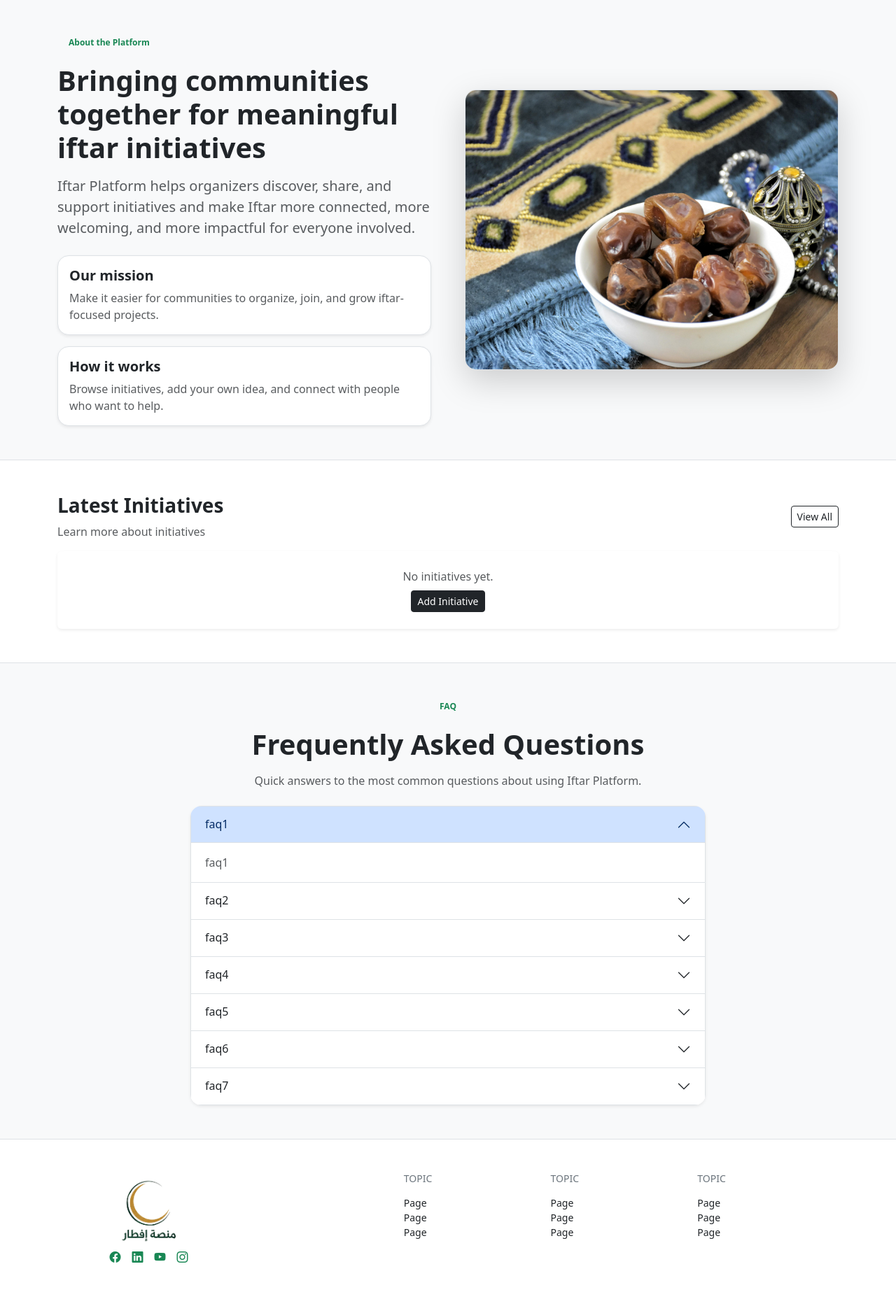
After one commit to FadhelAlmalki/iftar-platform, a Django app: page / in a window 1280 px wide. The commit adds this page. Shown: the part 740-2597 px from the top of the page at 70% size. Run offline with Django 5.2, Linux system fonts and the light colour scheme.

Commit message:
Added base and index pages

```diff
--- a/IftarPlatform/main/static/css/main.css
+++ b/IftarPlatform/main/static/css/main.css
@@ -0,0 +1,72 @@
+:root {
+    --video-path: '/media/videos/hero_video.mp4';
+    --overlay-color: rgba(0, 0, 0, 0.5);
+}
+
+.hero-section {
+    position: relative;
+    height: 80vh;
+    min-height: 500px;
+    overflow: hidden;
+    display: flex;
+    align-items: center;
+    justify-content: center;
+}
+
+.hero-video {
+    position: absolute;
+    top: 0;
+    left: 0;
+    width: 100%;
+    height: 100%;
+    object-fit: cover;
+    z-index: 0;
+}
+
+.hero-overlay {
+    position: absolute;
+    top: 0;
+    left: 0;
+    width: 100%;
+    height: 100%;
+    background: var(--overlay-color);
+    z-index: 1;
+}
+
+.hero-content {
+    position: relative;
+    z-index: 2;
+    width: 100%;
+    text-align: center;
+}
+
+.hero-text-wrapper {
+    max-width: 900px;
+    margin: 0 auto;
+    padding: 0 20px;
+}
+
+.hero-ayah {
+    font-size: 2rem;
+    font-weight: 500;
+    line-height: 1.8;
+    direction: rtl;
+    font-family: 'Arabic Typesetting', 'Arial Unicode MS', sans-serif;
+    letter-spacing: 0.05em;
+    margin: 1rem 0;
+}
+
+@media (max-width: 768px) {
+    .hero-section {
+        height: 60vh;
+        min-height: 400px;
+    }
+
+    .hero-ayah {
+        font-size: 1.3rem;
+    }
+
+    .hero-text-wrapper h1 {
+        font-size: 2rem;
+    }
+}
--- /dev/null
+++ b/IftarPlatform/main/templates/main/base.html
@@ -0,0 +1,28 @@
+{% load static %}
+<!DOCTYPE html>
+<html lang="en">
+<head>
+    <meta charset="UTF-8">
+    <meta name="viewport" content="width=device-width, initial-scale=1.0">
+    <title>{% block title %}Iftar Platform{% endblock %}</title>
+    <link href="https://cdn.jsdelivr.net/npm/bootstrap@5.3.8/dist/css/bootstrap.min.css" rel="stylesheet" integrity="sha384-sRIl4kxILFvY47J16cr9ZwB07vP4J8+LH7qKQnuqkuIAvNWLzeN8tE5YBujZqJLB" crossorigin="anonymous">
+    <link rel="stylesheet" href="https://cdn.jsdelivr.net/npm/bootstrap-icons@1.13.1/font/bootstrap-icons.min.css">
+    <link rel="stylesheet" href="{% static 'css/main.css' %}">
+</head>
+<body>
+    <header>
+        {% include 'main/nav.html' %}
+    </header>
+
+    <main>
+        {% include 'main/message.html' %}
+        {% block content %}{% endblock %}
+    </main>
+
+    <footer class="bg-white border-top mt-auto">
+        {% include 'main/footer.html' %}
+    </footer>
+
+    <script src="https://cdn.jsdelivr.net/npm/bootstrap@5.3.8/dist/js/bootstrap.bundle.min.js" integrity="sha384-FKyoEForCGlyvwx9Hj09JcYn3nv7wiPVlz7YYwJrWVcXK/BmnVDxM+D2scQbITxI" crossorigin="anonymous"></script>
+</body>
+</html>
--- a/IftarPlatform/main/templates/footer.html
+++ b/IftarPlatform/main/templates/main/footer.html
@@ -1,14 +1,17 @@
+{% load static %}
 <div class="container py-4 py-md-5">
     <div class="row g-4">
 
         <!-- Left side (Iftar Platform)-->
-        <div class="col-12 col-md-3">
-            <h6 class="fw-semibold mb-5">Iftar Platform</h6>
-            <ul class="list-inline mb-0 text-secondary small">
-                <li class="list-inline-item"><a href="#" class="text-decoration-none text-dark bi bi-facebook"></a></li>
-                <li class="list-inline-item"><a href="#" class="text-decoration-none text-dark bi bi-linkedin"></a></li>
-                <li class="list-inline-item"><a href="#" class="text-decoration-none text-dark bi bi-youtube"></a></li>
-                <li class="list-inline-item"><a href="#" class="text-decoration-none text-dark bi bi-instagram"></a>
+        <div class="col-12 col-md-3 text-center">
+            <a class="navbar-brand d-inline-block mb-2" href="{% url 'main:home_view' %}">
+                <img src="{% static 'images/iftar_platform.png' %}" alt="Iftar Platform" height="100">
+            </a>
+            <ul class="list-inline mb-0 small d-flex justify-content-center gap-2">
+                <li class="list-inline-item"><a href="#" class="text-decoration-none text-success fs-6 bi bi-facebook" aria-label="Facebook"></a></li>
+                <li class="list-inline-item"><a href="#" class="text-decoration-none text-success fs-6 bi bi-linkedin" aria-label="LinkedIn"></a></li>
+                <li class="list-inline-item"><a href="#" class="text-decoration-none text-success fs-6 bi bi-youtube" aria-label="YouTube"></a></li>
+                <li class="list-inline-item"><a href="#" class="text-decoration-none text-success fs-6 bi bi-instagram" aria-label="Instagram"></a>
                 </li>
             </ul>
         </div>
--- /dev/null
+++ b/IftarPlatform/main/templates/main/index.html
@@ -0,0 +1,217 @@
+{% extends 'main/base.html' %}
+{% load static %}
+
+{% block title %}Home - Iftar Platform{% endblock %}
+
+{% block content %}
+<section class="hero-section d-flex align-items-center">
+    <video class="hero-video" autoplay muted loop playsinline>
+        <source src="/media/videos/hero_video.mp4" type="video/mp4">
+        Your browser does not support the video tag.
+    </video>
+    <div class="hero-overlay"></div>
+    <div class="hero-content">
+        <div class="hero-text-wrapper">
+            <h1 class="fw-bold display-1 text-white mb-5">منصة إفطار</h1>
+            <p class="hero-ayah text-white mb-3">قال النبي ﷺ:
+"من فطّر صائماً كان له مثل أجره غير أنه لا ينقص من أجر الصائم شيئاً"</p>
+            <p class="text-white-50 mt-2">(رواه الترمذي)</p>
+        </div>
+    </div>
+</section>
+<section class="py-5 bg-body-tertiary border-bottom">
+    <div class="container">
+        <div class="row align-items-center g-4 g-lg-5">
+            <div class="col-12 col-lg-6">
+                <span class="badge text-bg-success-subtle text-success mb-3 px-3 py-2">About the Platform</span>
+                <h2 class="display-6 fw-bold mb-3">Bringing communities together for meaningful iftar initiatives</h2>
+                <p class="lead text-muted mb-4">
+                    Iftar Platform helps organizers discover, share, and support initiatives and make Iftar more connected,
+                    more welcoming, and more impactful for everyone involved.
+                </p>
+                <div class="d-flex flex-column gap-3">
+                    <div class="p-3 bg-white rounded-4 shadow-sm border">
+                        <h3 class="h5 fw-semibold mb-2">Our mission</h3>
+                        <p class="mb-0 text-muted">Make it easier for communities to organize, join, and grow iftar-focused projects.</p>
+                    </div>
+                    <div class="p-3 bg-white rounded-4 shadow-sm border">
+                        <h3 class="h5 fw-semibold mb-2">How it works</h3>
+                        <p class="mb-0 text-muted">Browse initiatives, add your own idea, and connect with people who want to help.</p>
+                    </div>
+                </div>
+            </div>
+            <div class="col-12 col-lg-6">
+                <div class="bg-white rounded-4 shadow-lg border overflow-hidden h-100">
+                    <div class="ratio ratio-4x3 h-100">
+                        <img src="{% static 'images/iftar_image.jpg' %}" class="w-100 h-100 object-fit-cover" alt="Iftar Platform image">
+                    </div>
+                </div>
+            </div>
+        </div>
+    </div>
+</section>
+<section class="py-5">
+    <div class="container">
+
+        <!-- Header -->
+        <div class="d-flex justify-content-between align-items-center mb-3">
+            <div>
+                <h3 class="fw-semibold">Latest Initiatives</h3>
+                <p class="text-muted mb-0">Learn more about initiatives</p>
+            </div>
+            <a href="#" class="btn btn-sm btn-outline-dark">View All</a>
+        </div>
+
+        <!-- Cards -->
+        <div class="row g-4">
+            {% for initiative in latest_initiatives %}
+            <div class="col-12 col-sm-6 col-lg-4">
+                <div class="card h-100 shadow-sm border-0">
+                    {% if initiative.image %}
+                    <img src="#" class="card-img-top" alt="{{ initiative.name }}"
+                        style="height: 220px; object-fit: cover;">
+                    {% else %}
+                    <div class="bg-secondary-subtle d-flex align-items-center justify-content-center"
+                        style="height: 220px;">
+                        <span class="text-secondary small">No image</span>
+                    </div>
+                    {% endif %}
+
+                    <div class="card-body d-flex flex-column">
+                        <h2 class="h5 card-title mb-1">{{ initiative.name }}</h2>
+                        <p class="card-text text-muted mb-2">{{ initiative.description|truncatewords:18 }}</p>
+
+                        <div class="mt-auto d-flex justify-content-between align-items-center">
+                            <span class="badge rounded-pill text-bg-light border text-dark">{{
+                                initiative.get_city_display }}</span>
+                            <a href="#" class="btn btn-sm btn-dark">View</a>
+                        </div>
+                    </div>
+                </div>
+            </div>
+            {% empty %}
+            <div class="col-12">
+                <div class="card border-0 shadow-sm">
+                    <div class="card-body text-center py-4">
+                        <p class="text-muted mb-2">No initiatives yet.</p>
+                        <a href="{% url 'initiatives:add_initiative_view' %}" class="btn btn-dark btn-sm">Add Initiative</a>
+                    </div>
+                </div>
+            </div>
+            {% endfor %}
+
+        </div>
+    </div>
+</section>
+<section class="py-5 bg-light border-top">
+    <div class="container">
+        <div class="row justify-content-center mb-4">
+            <div class="col-12 col-lg-8 text-center">
+                <span class="badge text-bg-success-subtle text-success mb-3 px-3 py-2">FAQ</span>
+                <h2 class="display-6 fw-bold mb-3">Frequently Asked Questions</h2>
+                <p class="text-muted mb-0">Quick answers to the most common questions about using Iftar Platform.</p>
+            </div>
+        </div>
+        <div class="row justify-content-center">
+            <div class="col-12 col-lg-8">
+                <div class="accordion shadow-sm rounded-4 overflow-hidden" id="faqAccordion">
+                    <div class="accordion-item">
+                        <h2 class="accordion-header" id="faqHeadingOne">
+                            <button class="accordion-button" type="button" data-bs-toggle="collapse" data-bs-target="#faqCollapseOne" aria-expanded="true" aria-controls="faqCollapseOne">
+                                faq1
+                            </button>
+                        </h2>
+                        <div id="faqCollapseOne" class="accordion-collapse collapse show" aria-labelledby="faqHeadingOne" data-bs-parent="#faqAccordion">
+                            <div class="accordion-body text-muted">
+                                faq1
+                            </div>
+                        </div>
+                    </div>
+                    <div class="accordion-item">
+                        <h2 class="accordion-header" id="faqHeading2">
+                            <button class="accordion-button collapsed" type="button" data-bs-toggle="collapse" data-bs-target="#faqCollapse2" aria-expanded="false" aria-controls="faqCollapseTwo">
+                                faq2
+                            </button>
+                        </h2>
+                        <div id="faqCollapse2" class="accordion-collapse collapse" aria-labelledby="faqHeadingTwo" data-bs-parent="#faqAccordion">
+                            <div class="accordion-body text-muted">
+                                faq2
+                            </div>
+                        </div>
+                    </div>
+                    <div class="accordion-item">
+                        <h2 class="accordion-header" id="faqHeading3">
+                            <button class="accordion-button collapsed" type="button" data-bs-toggle="collapse"
+                                data-bs-target="#faqCollapse3" aria-expanded="false" aria-controls="faqCollapseThree">
+                                faq3
+                            </button>
+                        </h2>
+                        <div id="faqCollapse3" class="accordion-collapse collapse" aria-labelledby="faqHeadingThree"
+                            data-bs-parent="#faqAccordion">
+                            <div class="accordion-body text-muted">
+                                faq3
+                            </div>
+                        </div>
+                    </div>
+                    <div class="accordion-item">
+                        <h2 class="accordion-header" id="faqHeading4">
+                            <button class="accordion-button collapsed" type="button" data-bs-toggle="collapse"
+                                data-bs-target="#faqCollapse4" aria-expanded="false" aria-controls="faqCollapseThree">
+                                faq4
+                            </button>
+                        </h2>
+                        <div id="faqCollapse4" class="accordion-collapse collapse" aria-labelledby="faqHeadingThree"
+                            data-bs-parent="#faqAccordion">
+                            <div class="accordion-body text-muted">
+                                faq4
+                            </div>
+                        </div>
+                    </div>
+                    <div class="accordion-item">
+                        <h2 class="accordion-header" id="faqHeading5">
+                            <button class="accordion-button collapsed" type="button" data-bs-toggle="collapse"
+                                data-bs-target="#faqCollapse5" aria-expanded="false" aria-controls="faqCollapseThree">
+                                faq5
+                            </button>
+                        </h2>
+                        <div id="faqCollapse5" class="accordion-collapse collapse" aria-labelledby="faqHeadingThree"
+                            data-bs-parent="#faqAccordion">
+                            <div class="accordion-body text-muted">
+                                faq5
+                            </div>
+                        </div>
+                    </div>
+                    <div class="accordion-item">
+                        <h2 class="accordion-header" id="faqHeadingThree">
+                            <button class="accordion-button collapsed" type="button" data-bs-toggle="collapse"
+                                data-bs-target="#faqCollapse6" aria-expanded="false" aria-controls="faqCollapseThree">
+                                faq6
+                            </button>
+                        </h2>
+                        <div id="faqCollapse6" class="accordion-collapse collapse" aria-labelledby="faqHeadingThree"
+                            data-bs-parent="#faqAccordion">
+                            <div class="accordion-body text-muted">
+                                faq6
+                            </div>
+                        </div>
+                    </div>
+                    <div class="accordion-item">
+                        <h2 class="accordion-header" id="faqHeadingThree">
+                            <button class="accordion-button collapsed" type="button" data-bs-toggle="collapse"
+                                data-bs-target="#faqCollapse7" aria-expanded="false" aria-controls="faqCollapseThree">
+                                faq7
+                            </button>
+                        </h2>
+                        <div id="faqCollapse7" class="accordion-collapse collapse" aria-labelledby="faqHeadingThree"
+                            data-bs-parent="#faqAccordion">
+                            <div class="accordion-body text-muted">
+                                faq7
+                            </div>
+                        </div>
+                    </div>
+                </div>
+            </div>
+        </div>
+    </div>
+</section>
+{% endblock %}
--- /dev/null
+++ b/IftarPlatform/main/templates/main/message.html
@@ -0,0 +1,10 @@
+{% if messages %}
+<div class="mb-3">
+    {% for message in messages %}
+    <div class="alert {{ message.tags|default:'alert-info' }} alert-dismissible fade show" role="alert">
+        {{ message }}
+        <button type="button" class="btn-close" data-bs-dismiss="alert" aria-label="Close"></button>
+    </div>
+    {% endfor %}
+</div>
+{% endif %}
--- /dev/null
+++ b/IftarPlatform/main/templates/main/nav.html
@@ -0,0 +1,49 @@
+{% load static %}
+<nav class="navbar navbar-expand-lg bg-white border-bottom">
+    <div class="container py-2">
+        <a class="navbar-brand" href="{% url 'main:home_view' %}">
+            <img src="{% static 'images/iftar_platform.png' %}" alt="Iftar Platform" height="56">
+        </a>
+        <button class="navbar-toggler" type="button" data-bs-toggle="collapse" data-bs-target="#mainNavbar"
+            aria-controls="mainNavbar" aria-expanded="false" aria-label="Toggle navigation">
+            <span class="navbar-toggler-icon"></span>
+        </button>
+        <div class="collapse navbar-collapse justify-content-end" id="mainNavbar">
+            <ul class="navbar-nav align-items-lg-center gap-lg-2">
+                <li class="nav-item">
+                    <a class="nav-link" href="{% url 'initiatives:all_initiatives_view' %}">All Initiatives</a>
+                </li>
+                <li class="nav-item">
+                    <a class="nav-link" href="{% url 'main:contact_view' %}">Contact Us</a>
+                </li>
+
+                {#{% if request.user.is_staff and perms.initiatives.add_initiative %}#}
+                <li class="nav-item">
+                    <a class="btn btn-dark btn-sm px-3 py-2" href="{% url 'initiatives:add_initiative_view' %}">Add Initiative</a>
+                </li>
+                {#{% endif %}#}
+
+                <li class="nav-item">
+                    {% if request.user.is_authenticated %}
+                    <div class="d-flex align-items-center text-nowrap">
+                        <a class="nav-link p-0" href="#">Welcome {{ request.user.username }},</a>
+                        <a class="nav-link p-0" href="#">Log Out</a>
+                    </div>
+                    {% else %}
+                    <div class="dropdown">
+                        <a class="btn btn-light btn-sm px-3 py-2 dropdown-toggle" href="#" role="button"
+                            data-bs-toggle="dropdown" aria-expanded="false">
+                            Account
+                        </a>
+
+                        <ul class="dropdown-menu">
+                            <li><a class="dropdown-item" href="#">Sign In</a></li>
+                            <li><a class="dropdown-item" href="#">Sign Up</a></li>
+                        </ul>
+                    </div>
+                    {% endif %}
+                </li>
+            </ul>
+        </div>
+    </div>
+</nav>
```
Also changed, not shown: IftarPlatform/main/templates/base.html (deleted, +0 -37 lines), IftarPlatform/main/templates/index.html (deleted, +0 -7 lines), IftarPlatform/main/templates/nav.html (deleted, +0 -46 lines), IftarPlatform/main/static/images/iftar_image.jpg (added), IftarPlatform/main/static/images/iftar_platform.png (added), IftarPlatform/main/templates/main/contact.html (added), 1 other file.
